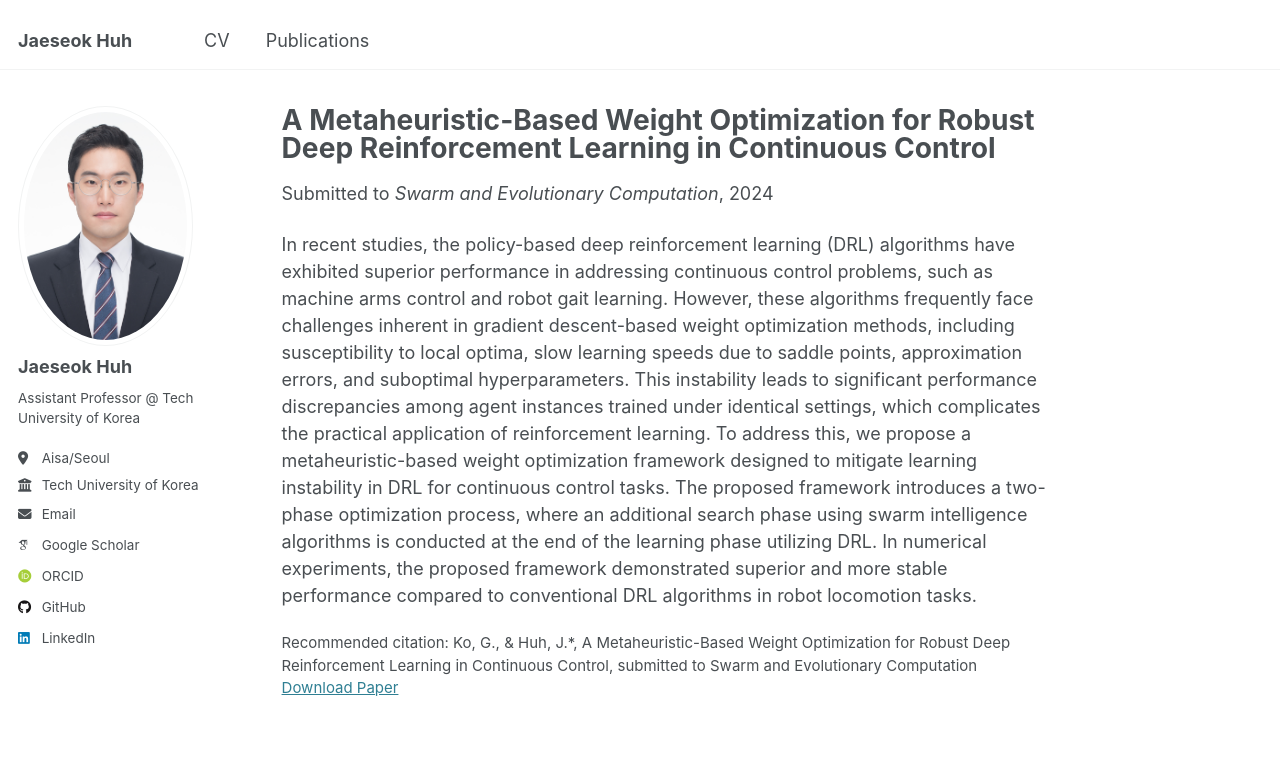
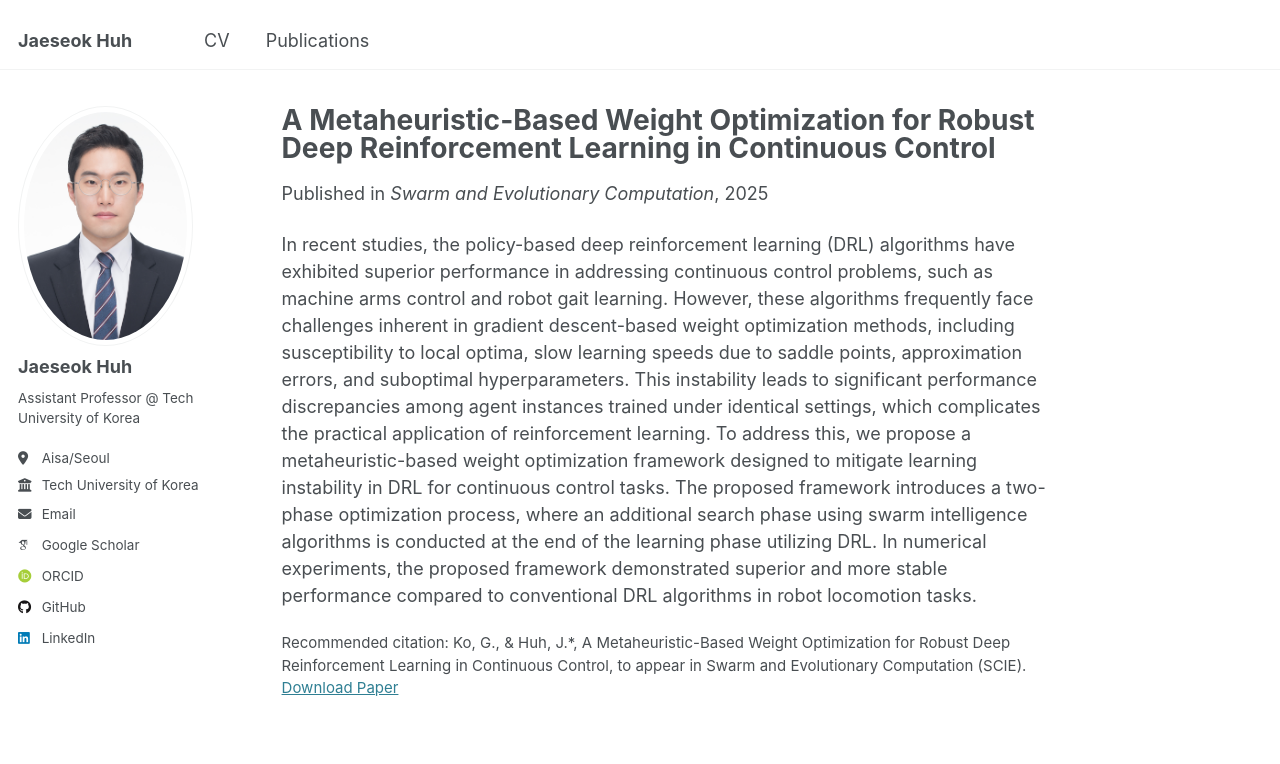
Before and after one commit to LaonHJS/laonhjs.github.io, a Jekyll site: the page built from _publications/MH_RL.md, in a window 1280 px wide and 1381 px high. Shown: the top 764 px of the window. Built offline with Jekyll 4.4.1, drawn with Linux system fonts in a browser that asks for light colours; some web fonts are replaced.

Commit message:
Update MH_RL.md

```diff
--- a/_publications/MH_RL.md
+++ b/_publications/MH_RL.md
@@ -1,13 +1,13 @@
 ---
 title: "A Metaheuristic-Based Weight Optimization for Robust Deep Reinforcement Learning in Continuous Control"
 collection: publications
-category: under_review
+category: inter_journal
 permalink: /publication/MH_RL
-date: 2024-09-18
+date: 2025-03-17
 excerpt: ''
 venue: 'Swarm and Evolutionary Computation'
 paperurl: 'https://papers.ssrn.com/sol3/papers.cfm?abstract_id=4966126'
-citation: 'Ko, G., & Huh, J.*, A Metaheuristic-Based Weight Optimization for Robust Deep Reinforcement Learning in Continuous Control, submitted to Swarm and Evolutionary Computation'
+citation: 'Ko, G., & Huh, J.*, A Metaheuristic-Based Weight Optimization for Robust Deep Reinforcement Learning in Continuous Control, to appear in Swarm and Evolutionary Computation (SCIE).'
 ---
 
 In recent studies, the policy-based deep reinforcement learning (DRL) algorithms have exhibited superior performance in addressing continuous control problems, such as machine arms control and robot gait learning. However, these algorithms frequently face challenges inherent in gradient descent-based weight optimization methods, including susceptibility to local optima, slow learning speeds due to saddle points, approximation errors, and suboptimal hyperparameters. This instability leads to significant performance discrepancies among agent instances trained under identical settings, which complicates the practical application of reinforcement learning. To address this, we propose a metaheuristic-based weight optimization framework designed to mitigate learning instability in DRL for continuous control tasks. The proposed framework introduces a two-phase optimization process, where an additional search phase using swarm intelligence algorithms is conducted at the end of the learning phase utilizing DRL. In numerical experiments, the proposed framework demonstrated superior and more stable performance compared to conventional DRL algorithms in robot locomotion tasks.
```
